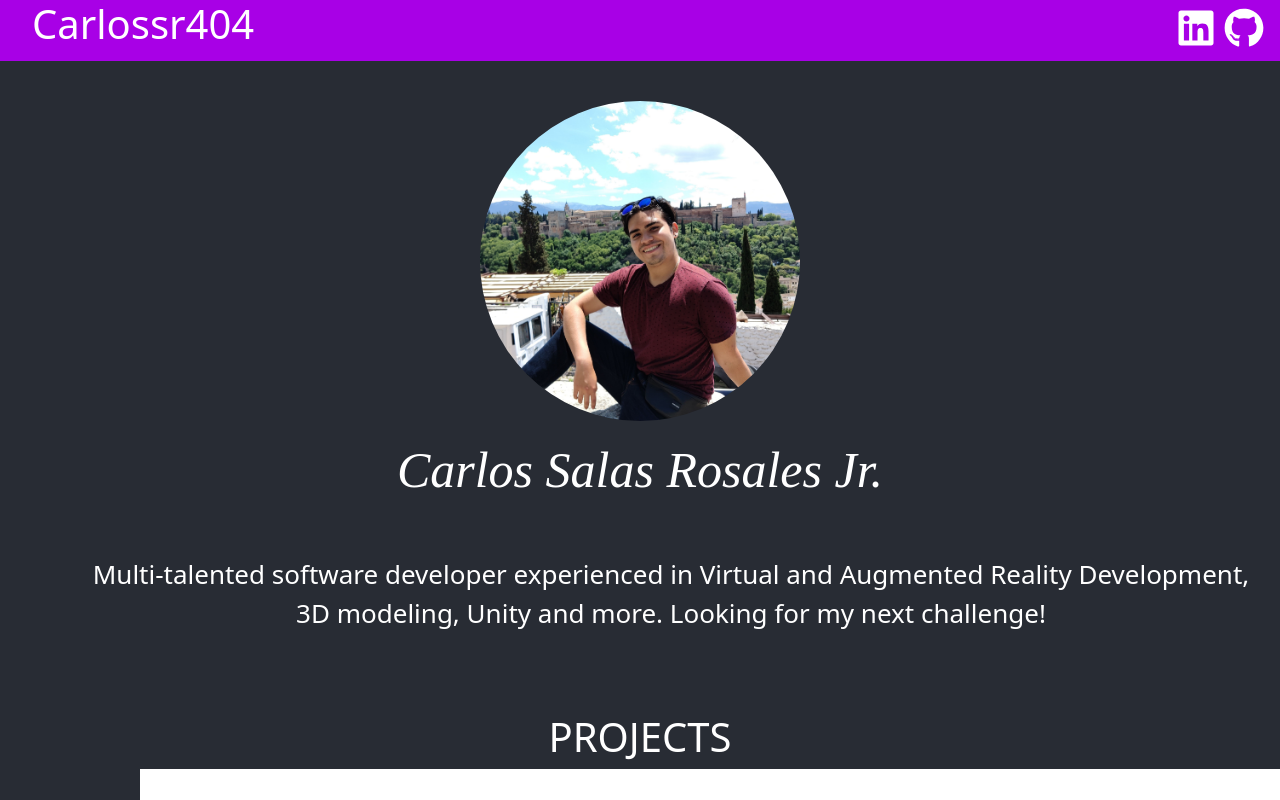
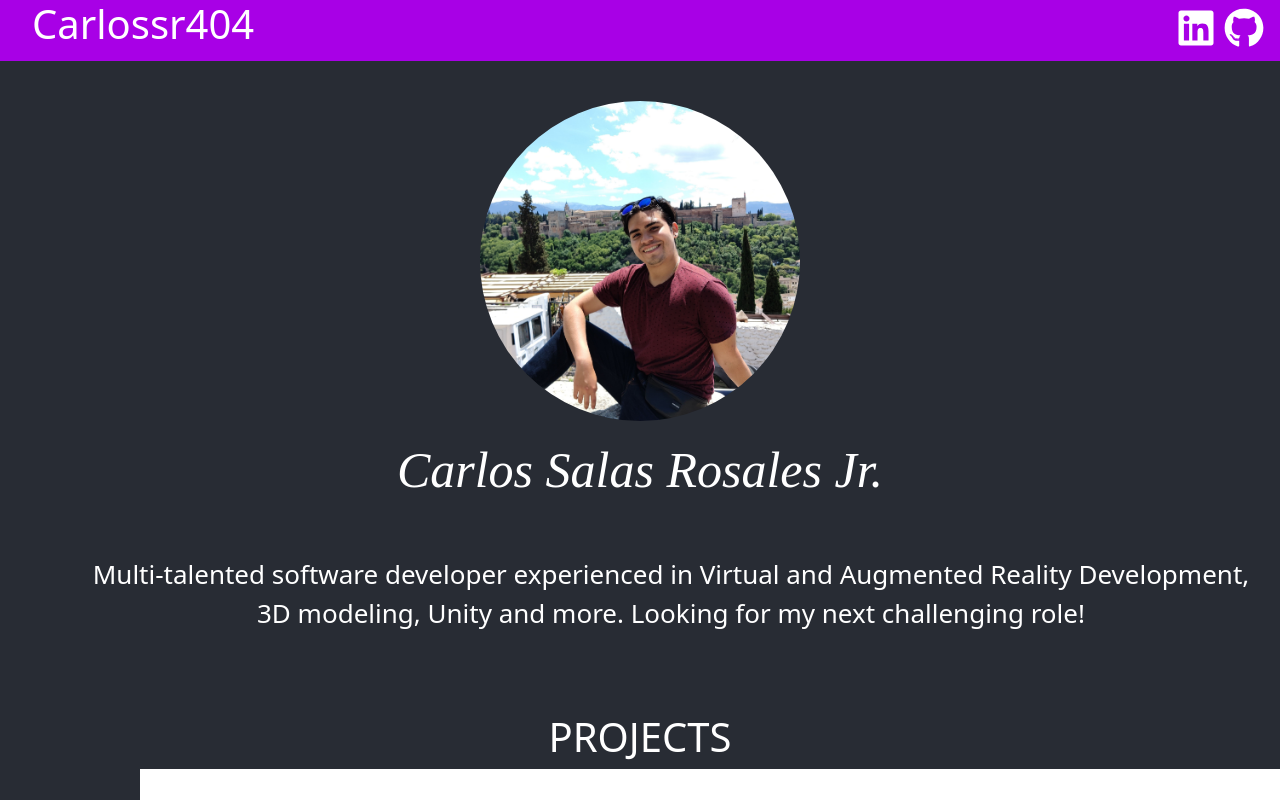
Before and after one commit to Carlossr404/404carlosnotfound, a React (Create React App) app in the folder carlossr404/: page / in a window 1280 px wide. Shown: the top 800 px of the page. Built offline with nearby package versions, Linux system fonts and the light colour scheme.

Commit message:
minor change to bio

```diff
--- a/carlossr404/src/App.js
+++ b/carlossr404/src/App.js
@@ -25,7 +25,7 @@ function App() {
     ". . . "
   ];
 
-  let bio = "Multi-talented software developer experienced in Virtual and Augmented Reality Development, 3D modeling, Unity and more. Looking for my next challenge!";
+  let bio = "Multi-talented software developer experienced in Virtual and Augmented Reality Development, 3D modeling, Unity and more. Looking for my next challenging role!";
 
 
   //Actual Website
```
